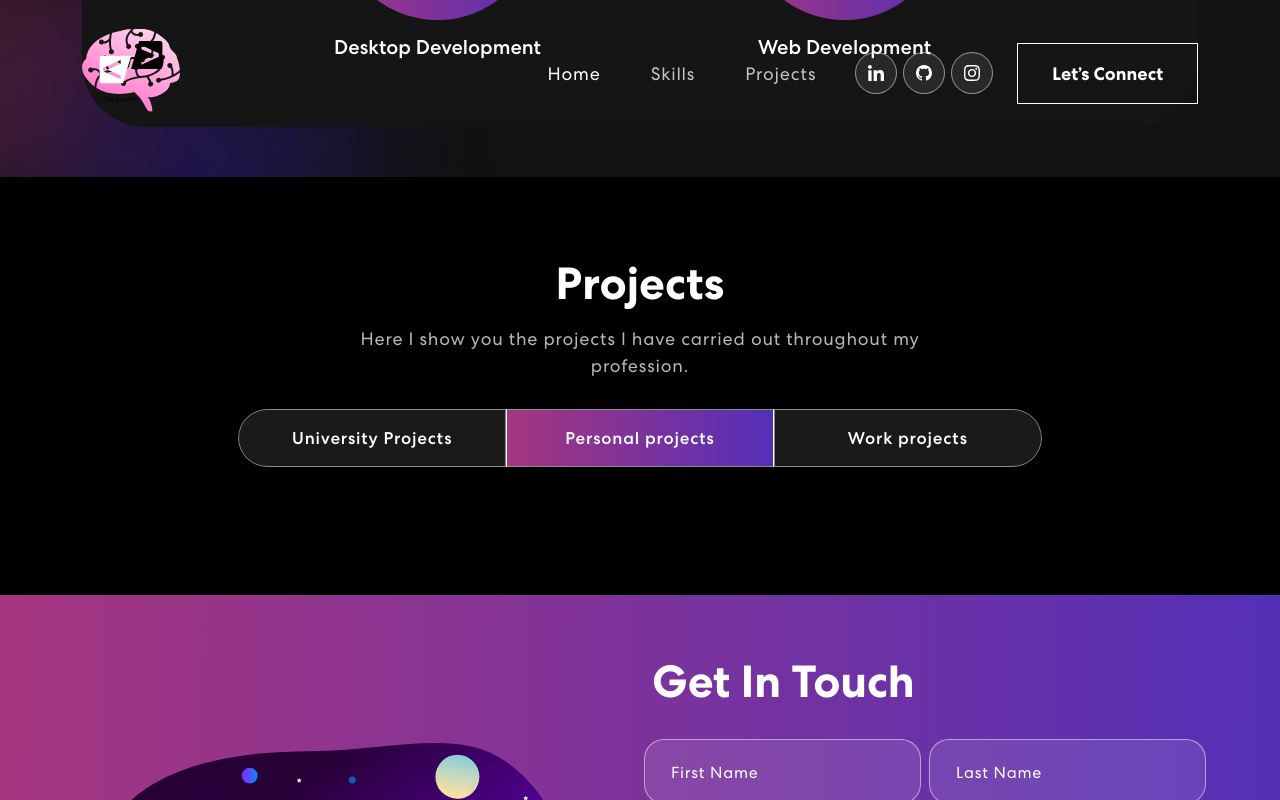
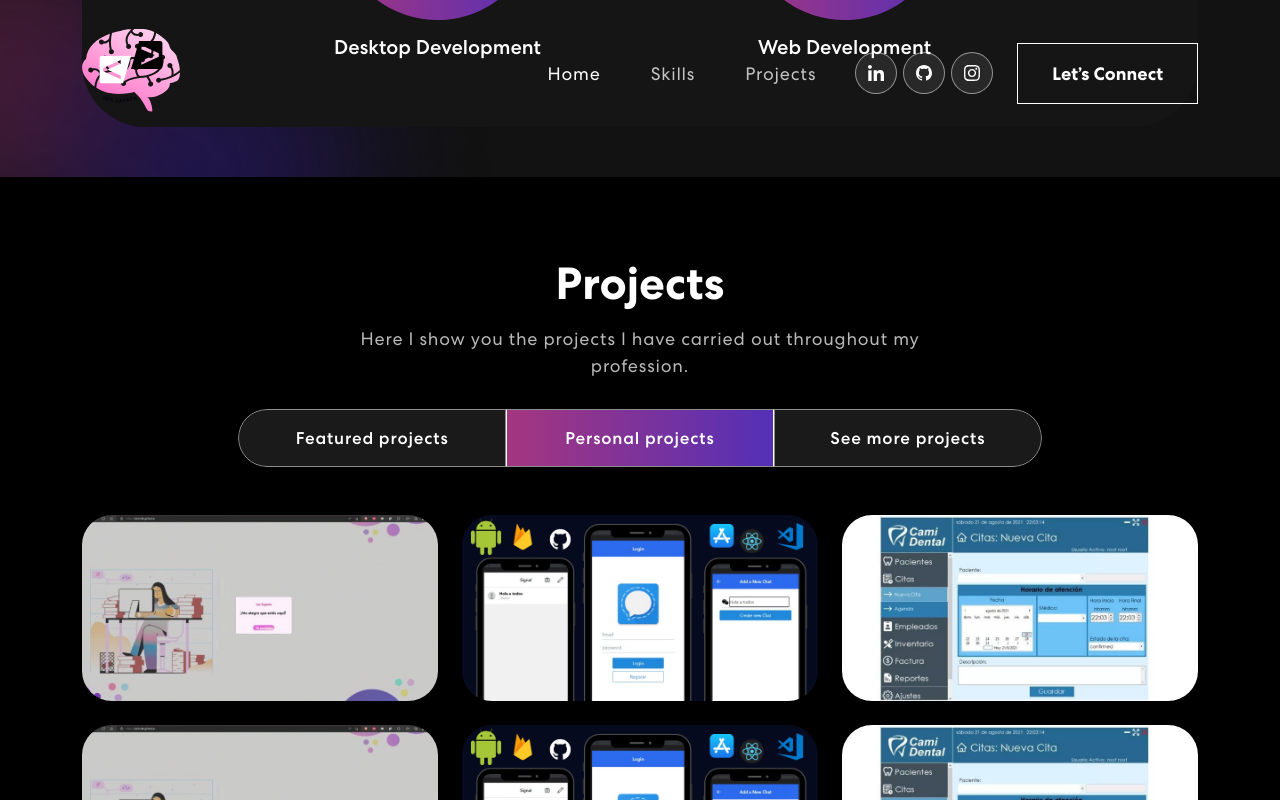
Before and after one commit to isiszapatahn/isiszapatahn.github.io, a React (Create React App) app in the folder portfolio-isinicolle/: page / in a window 1280 px wide. Both pictures are taken after a click on the tab "Personal projects". Shown: the part 1153-1953 px from the top of the page. Built offline with nearby package versions, Linux system fonts and the light colour scheme.

Commit message:
Update Projects.js

```diff
--- a/portfolio-isinicolle/src/components/Projects.js
+++ b/portfolio-isinicolle/src/components/Projects.js
@@ -44,6 +44,42 @@ export const Projects = () => {
       imgUrl: projImg3,
     },
 
+
+  ];
+
+  const projectsrecent = [
+    {
+      title: "Portfolio Complete Isis Zapata",
+      description: "Web development",
+      imgUrl: projImg1,
+    },
+    {
+      title: "Signal Clone",
+      description: "Web and mobile development",
+      imgUrl: projImg2,
+    },
+    {
+      title: "Mini portfolio",
+      description: "Desktop Development",
+      imgUrl: projImg3,
+    },
+    {
+      title: "Business Startup",
+      description: "Desktop Development",
+      imgUrl: projImg1,
+    },
+    {
+      title: "Business Startup",
+      description: "Design & Development",
+      imgUrl: projImg2,
+    },
+    {
+      title: "Business Startup",
+      description: "Design & Development",
+      imgUrl: projImg3,
+    },
+
+
   ];
 
   return (
@@ -59,13 +95,13 @@ export const Projects = () => {
                 <Tab.Container id="projects-tabs" defaultActiveKey="first">
                   <Nav variant="pills" className="nav-pills mb-5 justify-content-center align-items-center" id="pills-tab">
                     <Nav.Item>
-                      <Nav.Link eventKey="first">University Projects</Nav.Link>
+                      <Nav.Link eventKey="first">Featured projects</Nav.Link>
                     </Nav.Item>
                     <Nav.Item>
                       <Nav.Link eventKey="second">Personal projects</Nav.Link>
                     </Nav.Item>
                     <Nav.Item>
-                      <Nav.Link eventKey="third">Work projects</Nav.Link>
+                      <Nav.Link eventKey="third">See more projects</Nav.Link>
                     </Nav.Item>
                   </Nav>
                   <Tab.Content id="slideInUp" className={isVisible ? "animate__animated animate__slideInUp" : ""}>
@@ -83,11 +119,27 @@ export const Projects = () => {
                         }
                       </Row>
                     </Tab.Pane>
+                    <Tab.Pane eventKey="second">
+                      <Row>
+                        {
+                          projectsrecent.map((project, index) => {
+                            return (
+                              <ProjectCard
+                                key={index}
+                                {...project}
+                                />
+                            )
+                          })
+                        }
+                      </Row>
+                    </Tab.Pane>
                     <Tab.Pane eventKey="section">
                       <p>Lorem ipsum dolor sit amet consectetur adipisicing elit. Cumque quam, quod neque provident velit, rem explicabo excepturi id illo molestiae blanditiis, eligendi dicta officiis asperiores delectus quasi inventore debitis quo.</p>
                     </Tab.Pane>
                     <Tab.Pane eventKey="third">
-                      <p>Lorem ipsum dolor sit amet consectetur adipisicing elit. Cumque quam, quod neque provident velit, rem explicabo excepturi id illo molestiae blanditiis, eligendi dicta officiis asperiores delectus quasi inventore debitis quo.</p>
+                      <p>Visit my cv at:
+                        <a href="https://isinicolle.github.io/proyectos.html" target="_blank">All my projects</a>
+                      </p>
                     </Tab.Pane>
                   </Tab.Content>
                 </Tab.Container>
```
